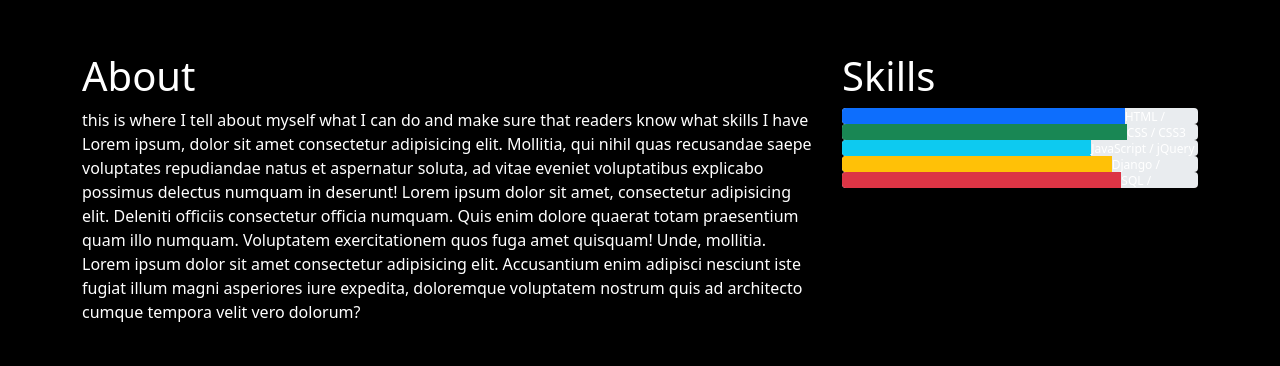
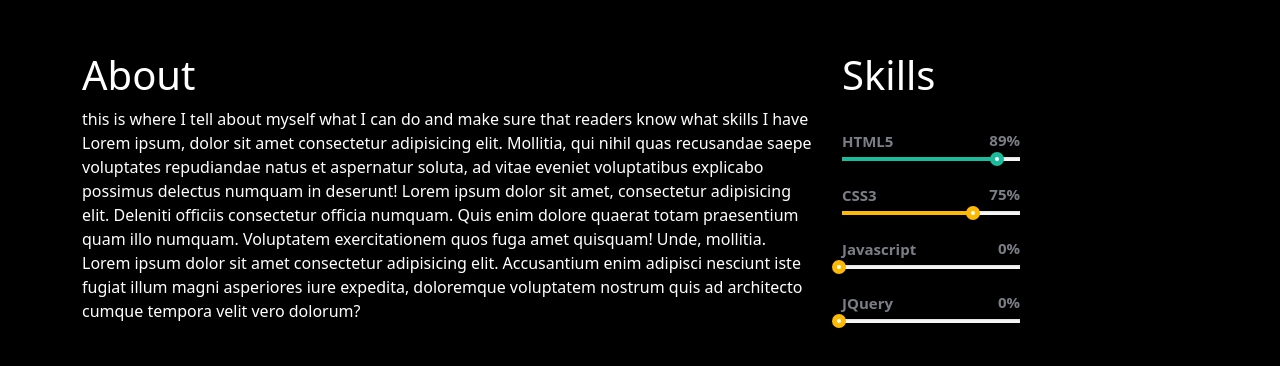
Before and after one commit to Code-Institute-Submissions/chrisz-ui-milestone1, a plain HTML site: page index.html in a window 1280 px wide. Shown: the part 1004-1370 px from the top of the page. Drawn offline with nearby package versions, Linux system fonts and the light colour scheme; a web font is replaced by a local one.

Commit message:
added scrollspy, styling to skill progressbars

```diff
--- a/assets/css/style.css
+++ b/assets/css/style.css
@@ -55,3 +55,56 @@ body{
     background-repeat: no-repeat;
     background-size: 80%;
 }
+
+/*--------------------------------------Skill Progress Bars */
+.progress_bar .pro-bar {
+    background: hsl(0, 0%, 97%);
+    box-shadow: 0 1px 2px hsla(0, 0%, 0%, 0.1) inset;
+    height:4px;
+    margin-bottom: 12px;
+    margin-top: 50px;
+    position: relative;
+}
+.progress_bar .progress_bar_title{
+    color: hsl(218, 4%, 50%);
+    font-size: 15px;
+    font-weight: 600;
+    position: relative;
+    top: -28px;
+    z-index: 1;
+}
+.progress_bar .progress_number{
+    float: right;
+    margin-top: ;
+}
+.progress_bar .progress-bar-inner {
+    background-color: hsl(0, 0%, 88%);
+    display: block;
+    width: 0;
+    height: 100%;
+    position: absolute;
+    top: 0;
+    left: 0;
+    transition: width 1s linear 0s;
+}
+.progress_bar .progress-bar-inner:before {
+    content: "";
+    background-color: hsl(0, 0%, 100%);
+    border-radius: 50%;
+    width: 4px;
+    height: 4px;
+    position: absolute;
+    right: 1px;
+    top: 0;
+    z-index: 1;
+}
+.progress_bar .progress-bar-inner:after {
+    content: "";
+    width: 14px;
+    height: 14px;
+    background-color: inherit;
+    border-radius: 50%;
+    position: absolute;
+    right: -4px;
+    top: -5px;
+}
--- a/index.html
+++ b/index.html
@@ -10,10 +10,10 @@
     <link rel="stylesheet" href="assets/css/style.css">
     <title>Chris Nuij | Web-developer</title>
 </head>
-<body>
+<body data-bs-spy="scroll" data-bs-target="#navigation" data-bs-offset="0" class="scrollspy-nav" tabindex="0">
 <!-- Navbar -->
     <header>
-    <nav class="navbar fixed-top navbar-expand-sm navbar-dark bg-dark">
+    <nav id="navigation" class="navbar fixed-top navbar-expand-sm navbar-dark bg-dark">
         <div class="container">
                 <a class="navbar-brand" href="#">Chris Nuij | Web-developer</a>
                 <button class="navbar-toggler" type="button" data-bs-toggle="collapse"
@@ -51,7 +51,7 @@
                                 Always trying to do better than last time and exceed expectations. Welcome to my portfolio
                             </p>
                             <p>
-                                Send me a message <a href="#contact">here</a> or contact me on any of the websites below
+                                Send me a message <a class="btn" href="#contact">here</a> or contact me on any of the websites below
                             </p>
                         <!-- social links -->
                             <div class="social-links">
@@ -105,40 +105,43 @@
                     <h1>Skills</h1>
                     <div class="row progress-section">
                         <div class="col">
-                            <div class="progress">
-                                <div class="progress-bar" role="progressbar" aria-valuenow="90"
-                                aria-valuemin="0" aria-valuemax="100" style="width:90%;">
-                                    <span class="sr-only">90% complete</span>
+                            <div class="col-md-6">
+                                <div class="progress_bar">
+                                    <div class="pro-bar">
+                                        <small class="progress_bar_title">
+                                            HTML5
+                                            <span class="progress_number">89%</span>
+                                        </small>
+                                        <span class="progress-bar-inner" style="background-color: #1abc9c; width: 89%;" data-value="89" data-percentage-value="89"></span>
+                                    </div>
                                 </div>
-                                <span class="progress-type">HTML / HTML5</span>
-                            </div>
-                            <div class="progress">
-                                <div class="progress-bar bg-success" role="progressbar" aria-valuenow="80"
-                                aria-valuemin="0" aria-valuemax="100" style="width:80%;">
-                                    <span class="sr-only">80% complete</span>
+                                <div class="progress_bar">
+                                    <div class="pro-bar">
+                                        <small class="progress_bar_title">
+                                            CSS3
+                                            <span class="progress_number">75%</span>
+                                        </small>
+                                        <span class="progress-bar-inner" style="background-color: #fdba04; width: 75%;" data-value="75" data-percentage-value="75"></span>
+                                    </div>
                                 </div>
-                                <span class="progress-type">CSS / CSS3</span>
-                            </div>
-                            <div class="progress">
-                                <div class="progress-bar bg-info" role="progressbar" aria-valuenow="70"
-                                aria-valuemin="0" aria-valuemax="100" style="width:70%;">
-                                    <span class="sr-only">70% complete</span>
+                                <div class="progress_bar">
+                                    <div class="pro-bar">
+                                        <small class="progress_bar_title">
+                                            Javascript
+                                            <span class="progress_number">0%</span>
+                                        </small>
+                                        <span class="progress-bar-inner" style="background-color: #fdba04; width: 0%;" data-value="75" data-percentage-value="75"></span>
+                                    </div>
                                 </div>
-                            <span class="progress-type">JavaScript / jQuery</span>
-                            </div>
-                            <div class="progress">
-                                <div class="progress-bar bg-warning" role="progressbar" aria-valuenow="80"
-                                aria-valuemin="0" aria-valuemax="100" style="width:80%;">
-                                    <span class="sr-only">80% complete</span>
+                                <div class="progress_bar">
+                                    <div class="pro-bar">
+                                        <small class="progress_bar_title">
+                                            JQuery
+                                            <span class="progress_number">0%</span>
+                                        </small>
+                                        <span class="progress-bar-inner" style="background-color: #fdba04; width: 0%;" data-value="75" data-percentage-value="75"></span>
+                                    </div>
                                 </div>
-                                <span class="progress-type">Django / Python</span>
-                            </div>
-                            <div class="progress">
-                                <div class="progress-bar bg-danger" role="progressbar" aria-valuenow="80"
-                                aria-valuemin="0" aria-valuemax="100" style="width:80%;">
-                                    <span class="sr-only">80% complete</span>
-                                </div>
-                                <span class="progress-type">SQL / NoSSQL</span>
                             </div>
                         </div>
                     </div>
```
